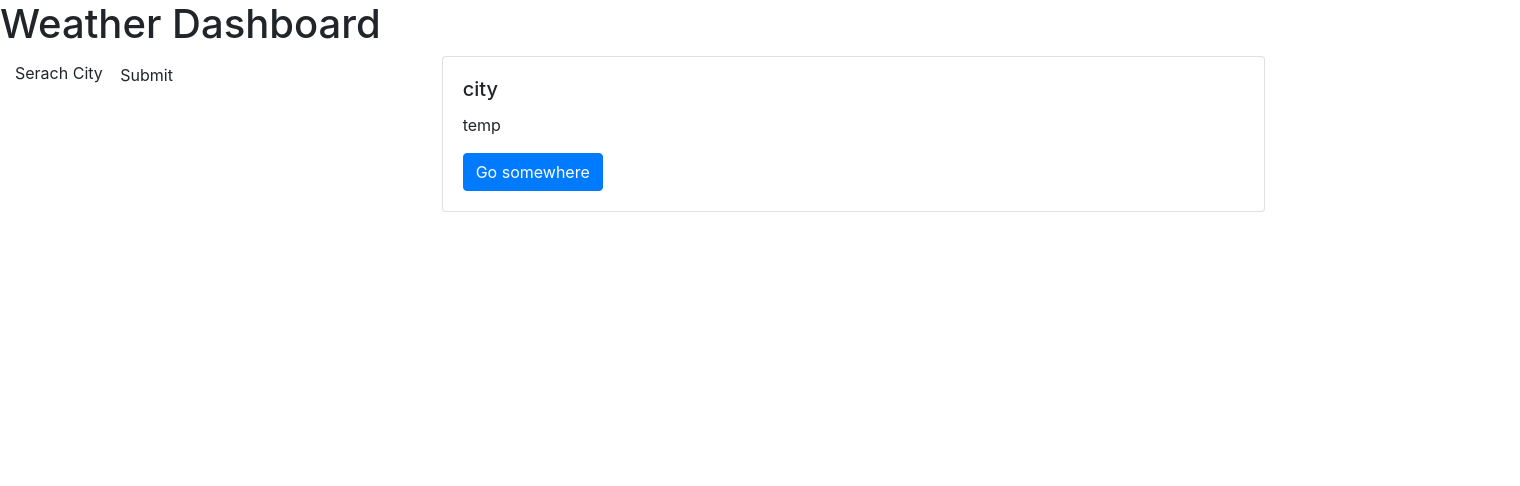
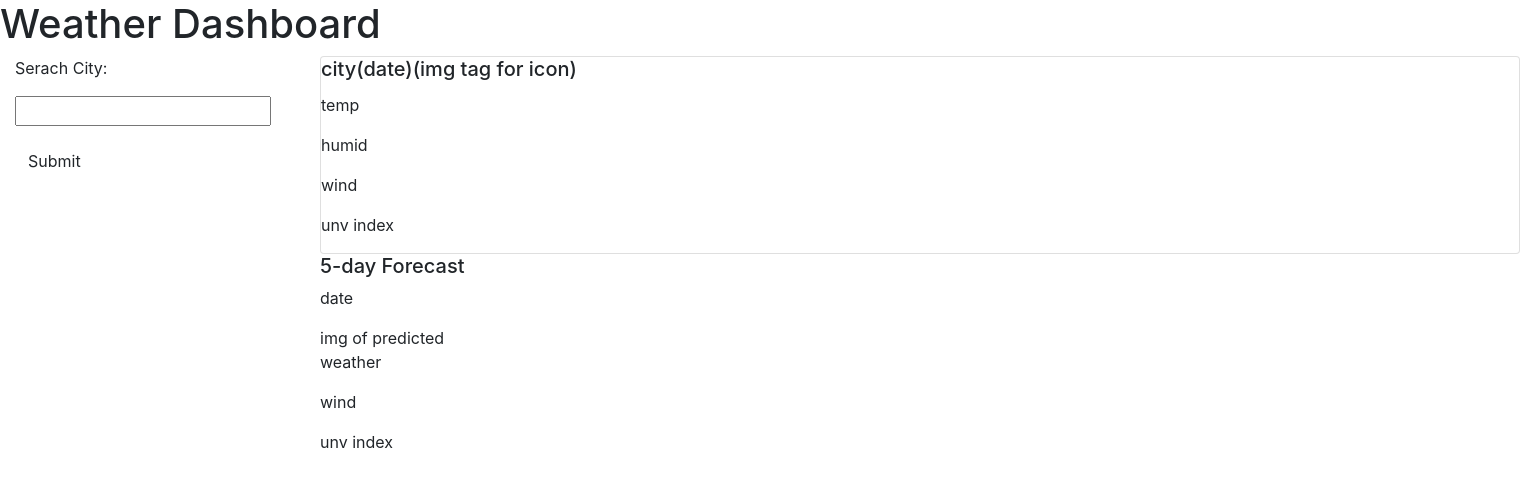
Before and after one commit to mitchlltbean/weatherappMTB, a plain HTML site: page index.html in a window 1280 px wide. Shown: the whole page, 1520 px wide, since content can reach past the window. Drawn offline with nearby package versions, Linux system fonts and the light colour scheme.

Commit message:
basic layout done for fields to start throwing info into from ajax

```diff
--- a/index.html
+++ b/index.html
@@ -12,22 +12,51 @@
 <body>
     <div class="container-fluid">
         <div class="row">
-            <div class="col-4">
+            <div class="col-3 d-flex align-items-stretch">
                 <form roles="form">
                     <div class="form-group">
-                        <label for="search">Serach City</label>
+                        <label for="search" class="form-group">Serach City:</label>
+                        <input type="text" class="form-group">
                         <button type="submit" class="btn btn-default">Submit</button>
                     </div>
                 </form>
             </div>
-            <div class="col-8">
-                <div class="card">
-                    <div class="card-body">
-                      <h5 class="card-title">city</h5>
-                      <p class="card-temperature">temp</p>
-                      <a href="#" class="btn btn-primary">Go somewhere</a>
+            <div class="col-9 d-flex align-items-stretch">
+                <div class="contianer-fluid">
+                    <div class="row">
+                        <div class="card" style="width: 75rem;">
+                            <div class="card-main">
+                                <h5 class="card-title">city(date)(img tag for icon)<img src></h5>
+
+                                <p class="card-temperature">temp</p>
+
+                                <p class="card-humid">humid</p>
+
+                                <p class="card-wind">wind</p>
+
+                                <p class="card-uv">unv index</p>
+                            </div>
+                        </div>
+
                     </div>
-                  </div>
+
+                    <div class="row">
+                        <h5 class="fiveday">5-day Forecast</h5>
+                    </div>
+                    <div class="row">
+                        <card style="width: 10rem;" class="cardone">
+
+                        <p class="card-temperature">date</p>
+
+                        <p class="card-humid">img of predicted weather</p>
+
+                        <p class="card-wind">wind</p>
+
+                        <p class="card-uv">unv index</p>
+                        </card>
+
+                    </div>
+                </div>
             </div>
         </div>
     </div>
```
